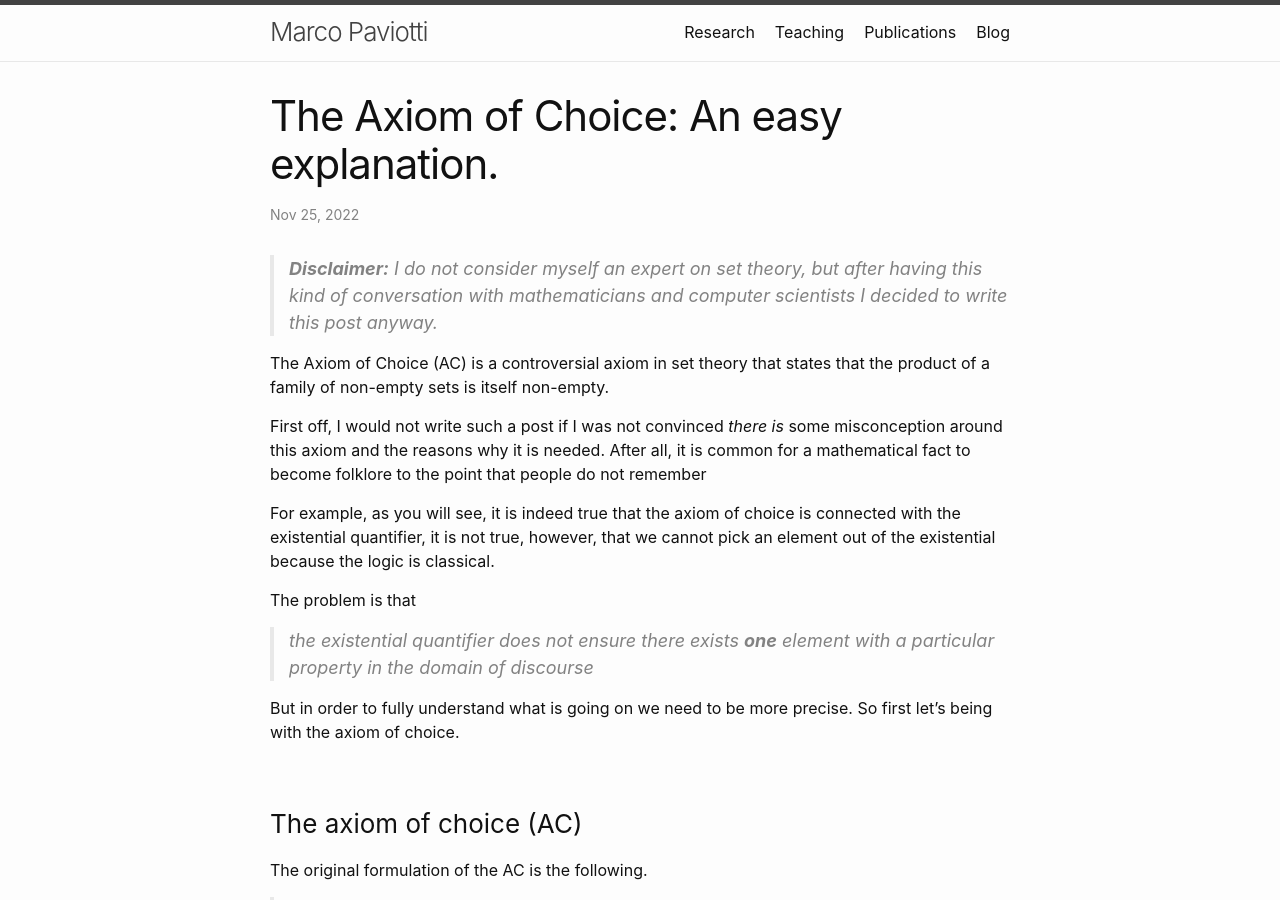
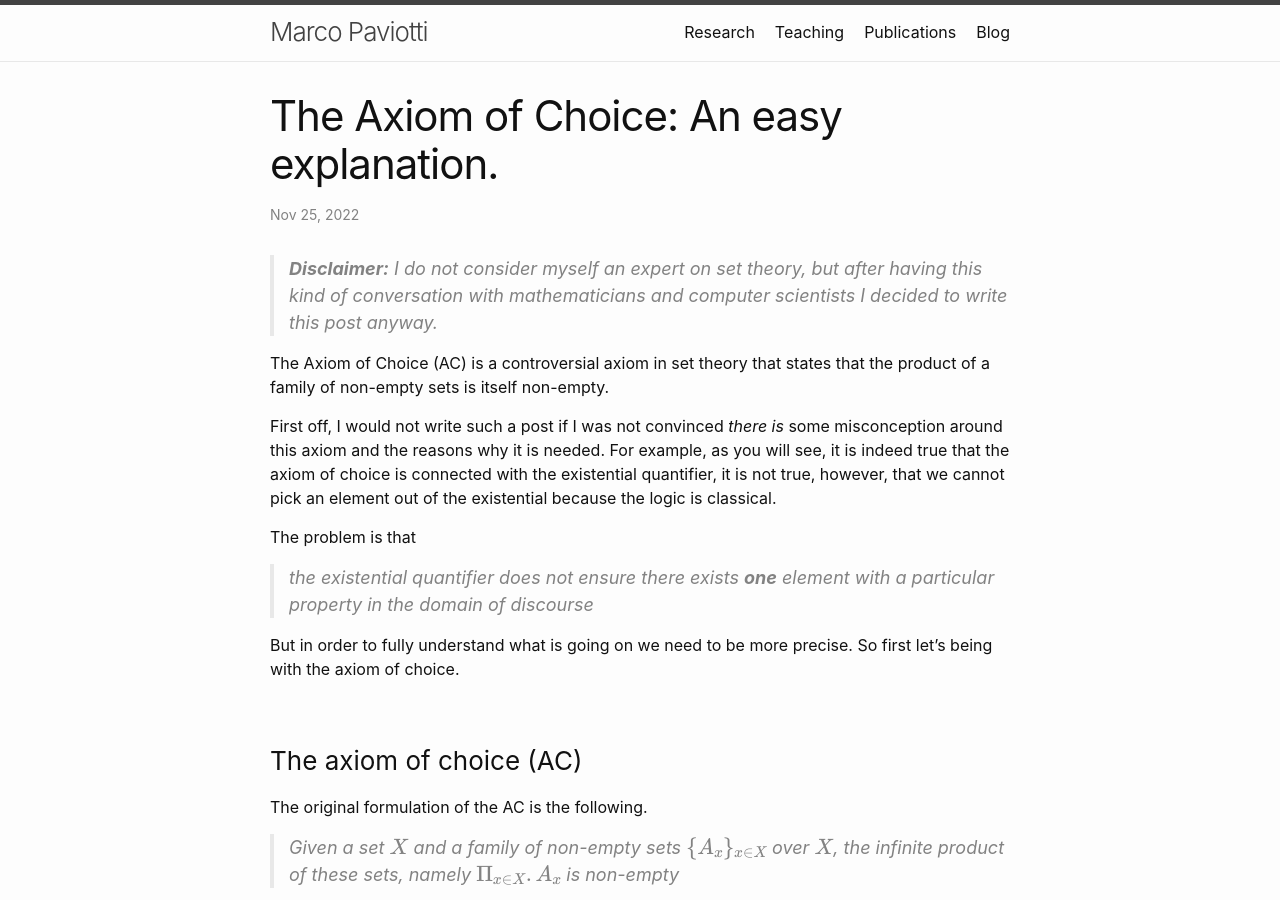
Before and after one commit to mpaviotti/mpaviotti.github.com, a Jekyll site: the page built from _posts/2022-11-22-axiom-of-choice.markdown, in a window 1280 px wide and 900 px high. Built offline with Jekyll 4.4.1, drawn with Linux system fonts in a browser that asks for light colours; formulas are drawn with MathJax 3.

Commit message:
modified date

```diff
--- a/_posts/2022-11-22-axiom-of-choice.markdown
+++ b/_posts/2022-11-22-axiom-of-choice.markdown
@@ -10,9 +10,7 @@ categories: foundations types
 The Axiom of Choice (AC) is a controversial axiom in set theory that states that the product of a family of non-empty sets is itself non-empty.
 
 First off, I would not write such a post if I was not convinced *there is* some
-misconception around this axiom and the reasons why it is needed. After all, it
-is common for a mathematical fact to become folklore to the point that people do not remember
-
+misconception around this axiom and the reasons why it is needed.
 For example, as you will see, it is indeed true that the axiom of choice is connected with the existential quantifier, it is not true, however, that we cannot pick an element out of the existential because the logic is classical.
 
 The problem is that
```
